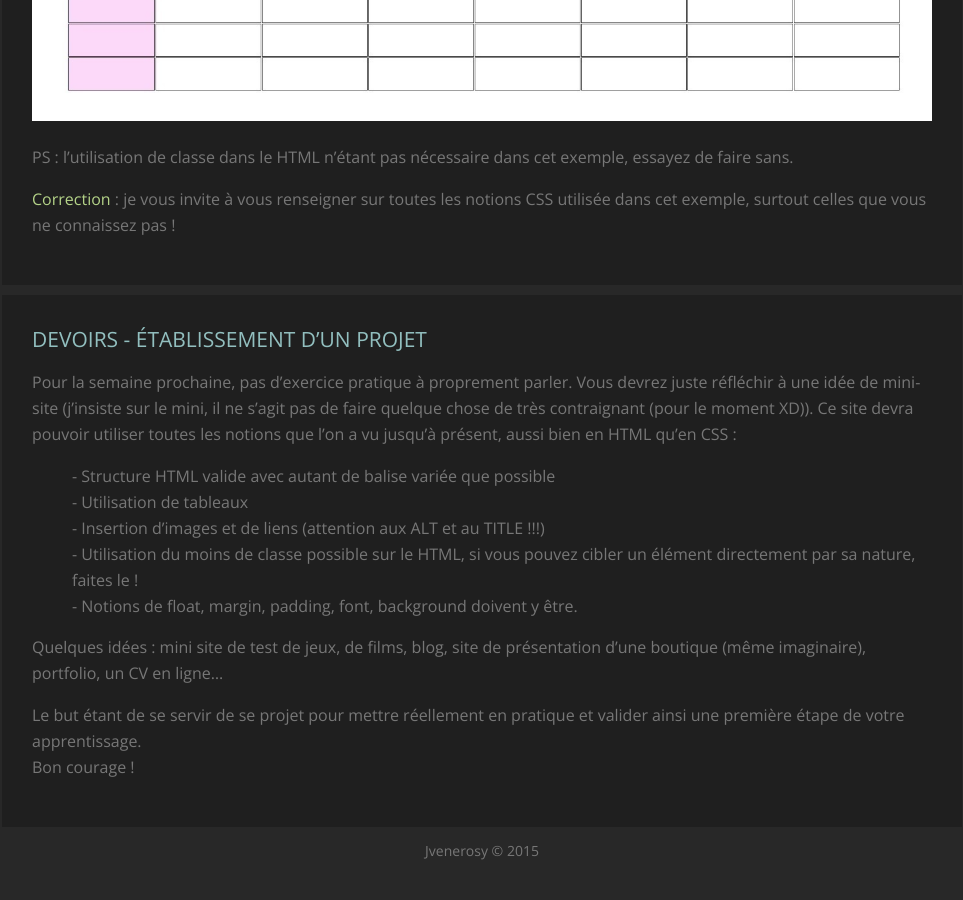
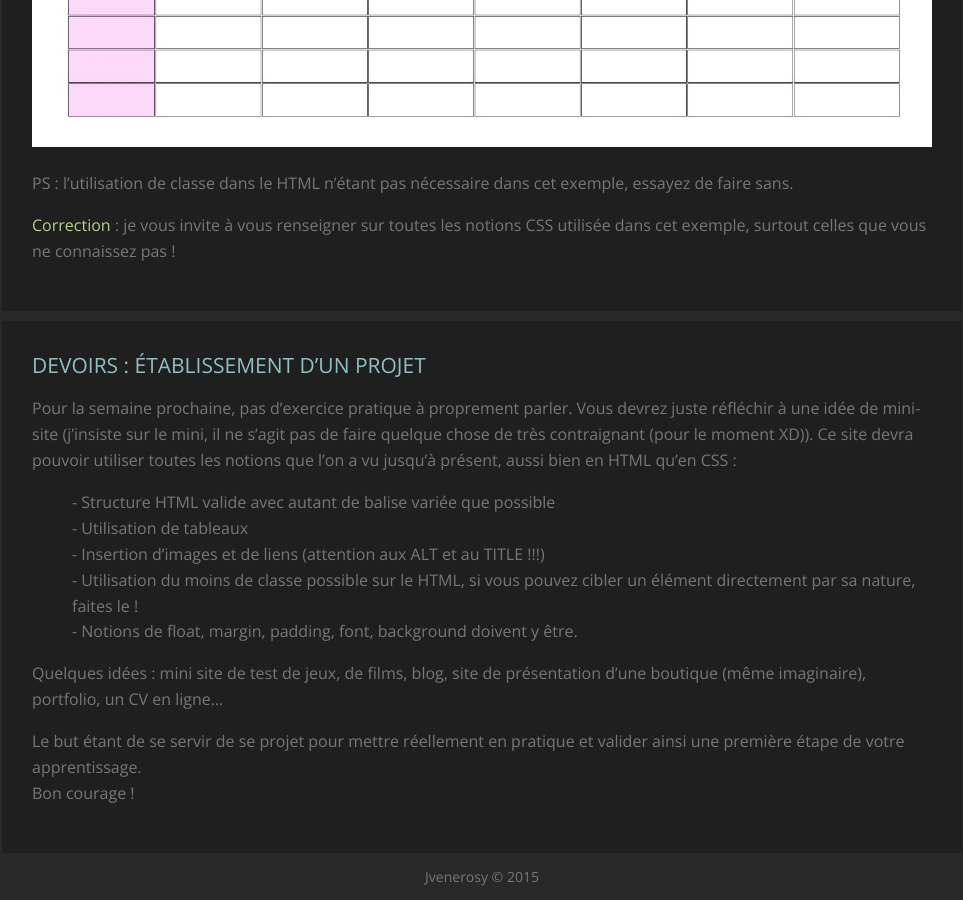
Before and after one commit to jvenerosy/jvenerosy.github.io, a Jekyll site: the page built from cours/_posts/2014-12-20-cour4.md, in a window 1280 px wide and 900 px high, scrolled down 8299 px. Shown: the whole window, without its empty margins (158-1121 px from the left). Built offline with Jekyll 4.4.1, drawn with Linux system fonts in a browser that asks for light colours; nearby versions of some CDN libraries; before the commit the page ends 9173 px from its top, so only the background shows below that; some of the changed text lies outside the part shown.

Commit message:
correction du sommaire

```diff
--- a/cours/_posts/2014-12-20-cour4.md
+++ b/cours/_posts/2014-12-20-cour4.md
@@ -207,7 +207,7 @@
 [Correction](http://codepen.io/jvenerosy/pen/xbRMWG) : je vous invite à vous renseigner sur toutes les notions CSS utilisée dans cet exemple, surtout celles que vous ne connaissez pas !
 </div>
 <div>
-##Devoirs - établissement d'un projet
+##Devoirs : établissement d'un projet
 
 Pour la semaine prochaine, pas d'exercice pratique à proprement parler. Vous devrez juste réfléchir à une idée de mini-site (j'insiste sur le mini, il ne s'agit pas de faire quelque chose de très contraignant (pour le moment XD)). Ce site devra pouvoir utiliser toutes les notions que l'on a vu jusqu'à présent, aussi bien en HTML qu'en CSS :
 
--- a/js/function.js
+++ b/js/function.js
@@ -18,7 +18,7 @@
 
 		$('article').prepend(som);
 		$('h2.title span').remove();
-		for (var i = 0; i < list.length - 1; i++) {
+		for (var i = 0; i < list.length; i++) {
 			var t = $('h2#'+list[i]).html();
 			var li = '<li><a href="#'+ list[i] +'">'+ t +'</a></li>';
 			$('.sommaire ul').append(li);
```
